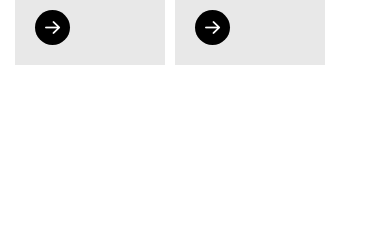
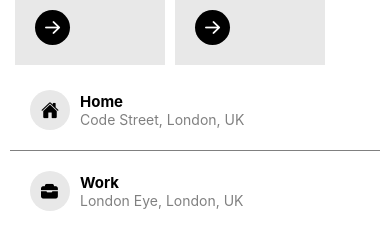
Before and after one commit to nikul6/UberClone, a React Native app: screen /Home in a window 390 px wide. Shown: the part 320-570 px from the top of the page. Built offline with nearby package versions, Linux system fonts and the light colour scheme.

Commit message:
Added Home, Work, Ride and Eats

```diff
--- /dev/null
+++ b/src/components/NavFavourites.js
@@ -0,0 +1,43 @@
+import { FlatList, StyleSheet, Text, TouchableOpacity, View } from 'react-native'
+import React from 'react'
+import { Ionicons } from '@expo/vector-icons';
+
+const data = [
+    {
+        id: 1,
+        icon: 'home',
+        location: 'Home',
+        destination: 'Code Street, London, UK'
+    },
+    {
+        id: 2,
+        icon: 'briefcase',
+        location: 'Work',
+        destination: 'London Eye, London, UK'
+    }
+]
+
+const NavFavourites = () => {
+    return <FlatList
+        data={data}
+        keyExtractor={(item) => item.id}
+        ItemSeparatorComponent={() => (
+            <View style={{ height: 0.5, backgroundColor: 'gray' }} />
+        )}
+        renderItem={({ item: { location, icon, destination } }) => (
+            <TouchableOpacity style={{ flex: 1, flexDirection: 'row', padding: 10, alignItems: 'center' }}>
+                <View style={{ backgroundColor: '#E8E8E8', height: 40, width: 40, borderRadius: 40 / 2, justifyContent: 'center', alignItems: 'center', margin: 10 }}>
+                    <Ionicons name={icon} size={18} />
+                </View>
+                <View>
+                    <Text style={{ fontSize: 15, fontWeight: 'bold' }}>{location}</Text>
+                    <Text style={{ color: 'gray' }}>{destination}</Text>
+                </View>
+            </TouchableOpacity>
+        )}
+    />
+}
+
+export default NavFavourites
+
+const styles = StyleSheet.create({})
--- a/src/components/NavigateCard.js
+++ b/src/components/NavigateCard.js
@@ -4,6 +4,8 @@ import { searchLocation } from '../utils';
 import { useDispatch } from 'react-redux';
 import { setDestination } from '../slices/navSlice';
 import { useNavigation } from '@react-navigation/native';
+import NavFavourites from '../components/NavFavourites';
+import { Ionicons, FontAwesome } from '@expo/vector-icons';
 
 const NavigateCard = () => {
 
@@ -51,6 +53,17 @@ const NavigateCard = () => {
                         </View>
                     }
                 </View>
+                <NavFavourites />
+            </View>
+            <View style={styles.bottomConatiner}>
+                <TouchableOpacity style={styles.rideEatsConatiner}>
+                    <FontAwesome name="car" size={16} color="#fff" />
+                    <Text style={styles.rideEatsTextStyle}>Rides</Text>
+                </TouchableOpacity>
+                <TouchableOpacity style={styles.rideEatsConatiner}>
+                    <Ionicons name="fast-food-outline" size={16} color="#fff" />
+                    <Text style={styles.rideEatsTextStyle}>Eats</Text>
+                </TouchableOpacity>
             </View>
         </SafeAreaView>
     )
@@ -65,7 +78,8 @@ const styles = StyleSheet.create({
     mainConatiner: {
         // borderWidth: 1,
         borderColor: 'gray',
-        borderTopWidth: 0.5
+        borderTopWidth: 0.5,
+        flex: 5
     },
     placeContainer: {
         height: 46,
@@ -84,5 +98,14 @@ const styles = StyleSheet.create({
     resultTextStyle: {
         lineHeight: 20,
         width: "100%",
+    },
+    bottomConatiner: {
+        padding: 10, flexDirection: 'row', justifyContent: 'space-evenly'
+    },
+    rideEatsConatiner: {
+        flexDirection: 'row', backgroundColor: '#000', padding: 10, borderRadius: 20, justifyContent: 'center', alignItems: 'center', height: 35
+    },
+    rideEatsTextStyle: {
+        color: '#fff', marginLeft: 10
     }
 })
--- a/src/screens/Home.js
+++ b/src/screens/Home.js
@@ -4,6 +4,7 @@ import NavOptions from '../components/NavOptions'
 import { searchLocation } from '../utils';
 import { useDispatch } from 'react-redux';
 import { setDestination, setOrigin } from '../slices/navSlice';
+import NavFavourites from '../components/NavFavourites';
 
 const Home = () => {
 
@@ -49,6 +50,7 @@ const Home = () => {
           </View>
         }
         <NavOptions />
+        <NavFavourites/>
       </View>
     </SafeAreaView>
   )
```
